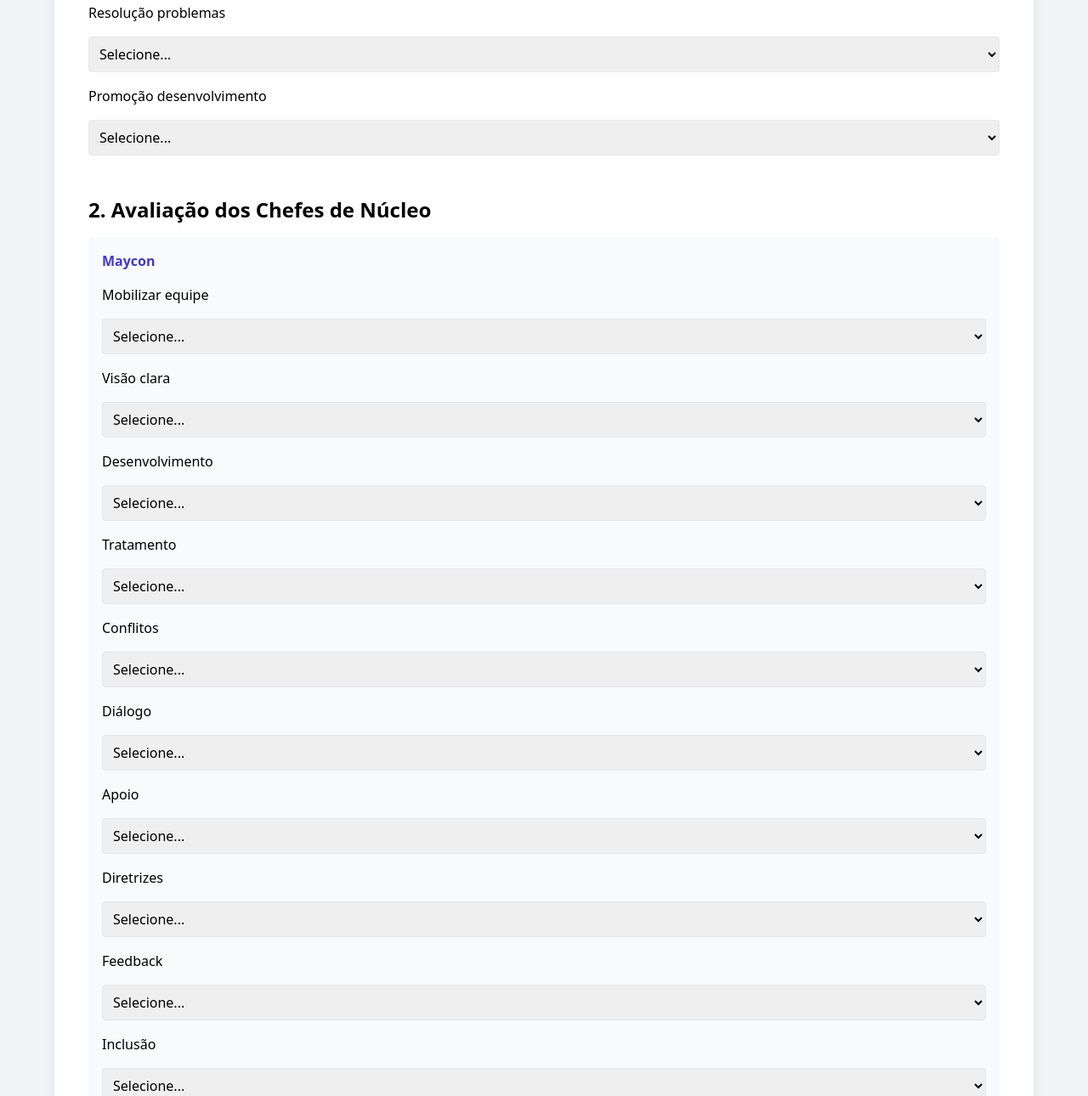
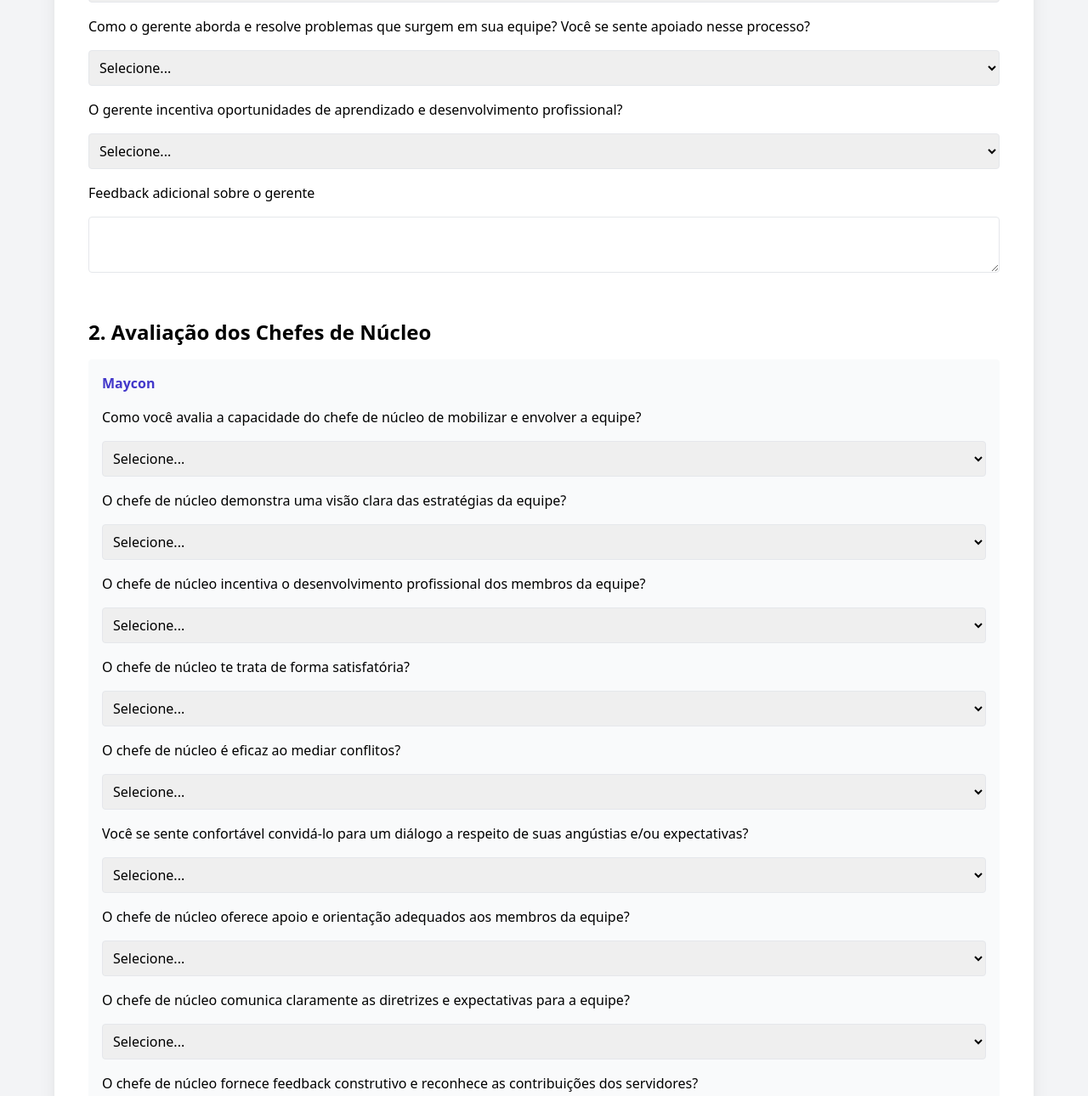
Before and after one commit to marcosxxz/avaliacaogti, a website: page index.html in a window 1280 px wide. Shown: the part 1279-2569 px from the top of the page at 85% size. Drawn offline with nearby package versions, Linux system fonts and the light colour scheme.

Commit message:
Update index.html

```diff
--- a/index.html
+++ b/index.html
@@ -8,7 +8,7 @@
 </head>
 <body class="bg-gray-100 min-h-screen flex flex-col items-center p-6">
   <div class="w-full max-w-6xl bg-white shadow-xl rounded-xl p-10">
-    <h1 class="text-3xl font-bold text-center text-indigo-700 mb-2">📊 Avaliação 360°</h1>
+    <h1 class="text-3xl font-bold text-center text-indigo-700 mb-6">📊 Avaliação 360°</h1>
     <form id="form360" class="space-y-12">
 
       <!-- Identificação -->
@@ -56,10 +56,7 @@
   <script>
     const todosColegas = ["Keila","Ariel","Dante","Alex","Sayonara","Rafael","Marcus","Jaqueline","Glaucio","Lucélio","Eduardo"];
 
-    const opcoes5 = ["Muito Insatisfatório","Insatisfatório","Regular","Satisfatório","Muito Satisfatório"];
-    const valores5 = [1,2,3,4,5];
-
-    function criarSelect(name, label, obrigatorio=true, opcoes=opcoes5, valores=valores5) {
+    function criarSelect(name, label, obrigatorio=true, opcoes=["Muito Insatisfatório","Insatisfatório","Regular","Satisfatório","Muito Satisfatório"]) {
       let html = `<label class="block mb-2">${label}</label>`;
       html += `<select name="${name}" class="w-full border rounded p-2 mb-4" ${obrigatorio ? "required" : ""}>`;
       html += `<option value="">${obrigatorio ? "Selecione..." : "(Opcional) Selecione..."}</option>`;
@@ -68,63 +65,97 @@
       return html;
     }
 
-    // --- Gerente ---
-    const gerentePerguntas = [
-      "Mobilizar equipe","Feedback","Comunicação","Conflitos","Empatia","Apoio","Reconhecimento",
-      "Periodicidade feedback","Clima de confiança","Expectativas","Resolução problemas","Promoção desenvolvimento"
+    // --- Gerente (todas as perguntas completas) ---
+    const perguntasGerente = [
+      { id:"mobilizar", txt:"Como você avalia a capacidade do gerente de mobilizar e envolver a equipe?" },
+      { id:"feedback", txt:"Exerce o feedback, praticando o elogio e a crítica, reconhecendo e compartilhando resultados com a equipe." },
+      { id:"comunicacao", txt:"O gerente comunica informações de forma clara e eficiente?" },
+      { id:"conflitos", txt:"Como o gerente lida com conflitos dentro da equipe? Você se sente ouvido durante esses momentos?" },
+      { id:"empatia", txt:"O gerente demonstra respeito e empatia em suas interações com os membros da equipe?" },
+      { id:"apoio", txt:"O gerente está disponível para oferecer apoio quando necessário? Como você avalia a sua acessibilidade?" },
+      { id:"reconhecimento", txt:"O gerente reconhece e valoriza o trabalho dos servidores?" },
+      { id:"periodicidade", txt:"Você recebe feedback do seu gerente em uma periodicidade satisfatória?" },
+      { id:"confianca", txt:"Você se sente à vontade para expressar suas preocupações e opiniões ao gerente?" },
+      { id:"expectativas", txt:"O gerente comunica claramente as expectativas em relação ao seu trabalho?" },
+      { id:"resolucao", txt:"Como o gerente aborda e resolve problemas que surgem em sua equipe? Você se sente apoiado nesse processo?" },
+      { id:"desenvolvimento", txt:"O gerente incentiva oportunidades de aprendizado e desenvolvimento profissional?" }
     ];
     document.getElementById("gerente-container").innerHTML =
-      gerentePerguntas.map((p,i)=> criarSelect("gerente_"+i,p,true)).join("");
+      perguntasGerente.map(p => criarSelect("gerente_"+p.id, p.txt, true)).join("") +
+      `<label class="block mb-2">Feedback adicional sobre o gerente</label><textarea name="gerente_extra" class="w-full border rounded p-2"></textarea>`;
 
-    // --- Chefes ---
-    const chefePerguntas = ["Mobilizar equipe","Visão clara","Desenvolvimento","Tratamento","Conflitos",
-      "Diálogo","Apoio","Diretrizes","Feedback","Inclusão","Gestão conflitos","Facilitação","Empatia","Proatividade"];
-    document.getElementById("maycon-container").innerHTML =
-      "<h3 class='font-bold mb-2 text-indigo-700'>Maycon</h3>" + chefePerguntas.map((p,i)=> criarSelect("maycon_"+i,p,true)).join("");
-    document.getElementById("luciane-container").innerHTML =
-      "<h3 class='font-bold mb-2 text-indigo-700'>Luciane</h3>" + chefePerguntas.map((p,i)=> criarSelect("luciane_"+i,p,true)).join("");
+    // --- Chefes (Maycon e Luciane com todas as perguntas completas) ---
+    const perguntasChefe = [
+      { id:"mobilizar", txt:"Como você avalia a capacidade do chefe de núcleo de mobilizar e envolver a equipe?" },
+      { id:"visao", txt:"O chefe de núcleo demonstra uma visão clara das estratégias da equipe?" },
+      { id:"desenvolvimento", txt:"O chefe de núcleo incentiva o desenvolvimento profissional dos membros da equipe?" },
+      { id:"tratamento", txt:"O chefe de núcleo te trata de forma satisfatória?" },
+      { id:"conflitos", txt:"O chefe de núcleo é eficaz ao mediar conflitos?" },
+      { id:"dialogo", txt:"Você se sente confortável convidá-lo para um diálogo a respeito de suas angústias e/ou expectativas?", opcoes:["Totalmente Desconfortável","Desconfortável","Neutro","Confortável","Muito Confortável"] },
+      { id:"apoio", txt:"O chefe de núcleo oferece apoio e orientação adequados aos membros da equipe?", opcoes:["Não oferece apoio","Apoio insuficiente","Apoio adequado","Apoio bom","Apoio excelente"] },
+      { id:"diretrizes", txt:"O chefe de núcleo comunica claramente as diretrizes e expectativas para a equipe?", opcoes:["Nunca","Raramente","Às vezes","Frequentemente","Sempre"] },
+      { id:"feedback", txt:"O chefe de núcleo fornece feedback construtivo e reconhece as contribuições dos servidores?", opcoes:["Nunca","Raramente","Às vezes","Frequentemente","Sempre"] },
+      { id:"inclusao", txt:"O chefe de núcleo promove um ambiente inclusivo, onde todos se sentem valorizados e respeitados?", opcoes:["Nunca","Raramente","Às vezes","Frequentemente","Sempre"] },
+      { id:"gestao", txt:"Como o chefe de núcleo lida com conflitos dentro da equipe? Você se sente confortável trazendo problemas ou preocupações para ele(a)?", opcoes:["Totalmente Desconfortável","Desconfortável","Neutro","Confortável","Muito Confortável"] },
+      { id:"facilitacao", txt:"O chefe de núcleo incentiva e facilita o desenvolvimento profissional dos membros da equipe?", opcoes:["Nunca","Raramente","Às vezes","Frequentemente","Sempre"] },
+      { id:"empatia", txt:"O chefe de núcleo demonstra empatia e escuta ativamente as preocupações dos servidores?", opcoes:["Nunca","Raramente","Às vezes","Frequentemente","Sempre"] },
+      { id:"proatividade", txt:"O chefe de núcleo encoraja a iniciativa e a proatividade entre os servidores?", opcoes:["Nunca","Raramente","Às vezes","Frequentemente","Sempre"] }
+    ];
 
-    // --- Colegas ---
-    const colegasPerguntas = ["Colaboração","Comunicação","Empatia","Conflitos","Proatividade"];
-    const colegasContainer = document.getElementById("colegas-container");
-    const secaoColegas = document.getElementById("secaoColegas");
+    function renderChefe(containerId, nome){
+      document.getElementById(containerId).innerHTML =
+        `<h3 class='font-bold mb-2 text-indigo-700'>${nome}</h3>` +
+        perguntasChefe.map(p => criarSelect(nome.toLowerCase()+"_"+p.id, p.txt, true, p.opcoes || undefined)).join("") +
+        `<label class="block mb-2">Feedback adicional sobre ${nome}</label><textarea name="${nome.toLowerCase()}_extra" class="w-full border rounded p-2"></textarea>`;
+    }
+    renderChefe("maycon-container","Maycon");
+    renderChefe("luciane-container","Luciane");
+
+    // --- Colegas (perguntas opcionais) ---
+    const perguntasColegas = [
+      {id:"colab", txt:"Como você avalia a sua colaboração comigo em projetos e atividades da equipe?"},
+      {id:"positivo", txt:"Você sente que eu contribuo de maneira positiva para o trabalho em equipe?"},
+      {id:"comunicacao", txt:"Como você avalia nossa comunicação? Eu sou claro e acessível nas minhas interações?"},
+      {id:"ideias", txt:"Você se sente à vontade para compartilhar suas ideias e preocupações comigo?", opcoes:["Nunca","Raramente","Às vezes","Frequentemente","Sempre"]},
+      {id:"empatia", txt:"Eu demonstro apoio e empatia em nossas interações?", opcoes:["Nunca","Raramente","Às vezes","Frequentemente","Sempre"]},
+      {id:"conflitos", txt:"Como você avalia minha habilidade em lidar com conflitos ou desavenças?"},
+      {id:"problemas", txt:"Você se sente confortável trazendo problemas para mim?", opcoes:["Nunca","Raramente","Às vezes","Frequentemente","Sempre"]},
+      {id:"proatividade", txt:"Você percebe que eu sou proativo e tomo iniciativa nas atividades da equipe?", opcoes:["Nunca","Raramente","Às vezes","Frequentemente","Sempre"]}
+    ];
+    const colegasContainer=document.getElementById("colegas-container");
+    const secaoColegas=document.getElementById("secaoColegas");
     document.getElementById("respondente").addEventListener("change", function(){
-      const resp = this.value;
+      const resp=this.value;
       if(!resp){ secaoColegas.style.display="none"; return; }
-      const colegas = todosColegas.filter(n => n!==resp);
+      const colegas=todosColegas.filter(n=>n!==resp);
       colegasContainer.innerHTML = colegas.map(nome=>{
         return `<div class="p-4 border rounded bg-gray-50">
           <h3 class="text-lg font-medium mb-2 text-indigo-700">${nome}</h3>
-          ${colegasPerguntas.map((p,i)=> criarSelect(nome.toLowerCase()+"_"+i,p,false)).join("")}
+          ${perguntasColegas.map(p=> criarSelect(nome.toLowerCase()+"_"+p.id,p.txt,false,p.opcoes || undefined)).join("")}
+          <label class="block mb-2">Feedback adicional sobre ${nome}</label>
+          <textarea name="${nome.toLowerCase()}_extra" class="w-full border rounded p-2"></textarea>
         </div>`;
       }).join("");
       secaoColegas.style.display="block";
     });
 
-    // --- Gráfico ---
-    const ctx = document.getElementById("graficoResultados").getContext("2d");
-    const labels = ["Gerente","Maycon","Luciane",...todosColegas];
-    const grafico = new Chart(ctx, {
+    // --- Gráfico (apenas simulação por agora) ---
+    const ctx=document.getElementById("graficoResultados").getContext("2d");
+    const labels=["Gerente","Maycon","Luciane",...todosColegas];
+    const grafico=new Chart(ctx,{
       type:"bar",
-      data:{ labels, datasets:[{label:"Média", data:Array(labels.length).fill(0), backgroundColor:"rgba(79,70,229,0.6)"}]},
-      options:{ scales:{ y:{beginAtZero:true, max:5} } }
+      data:{labels:labels,datasets:[{label:"Média",data:Array(labels.length).fill(0),backgroundColor:"rgba(79,70,229,0.6)"}]},
+      options:{scales:{y:{beginAtZero:true,max:5}}}
     });
 
     // --- Submissão ---
-    document.getElementById("form360").addEventListener("submit", function(e){
+    document.getElementById("form360").addEventListener("submit",function(e){
       e.preventDefault();
-      const dados = Object.fromEntries(new FormData(this).entries());
-
-      // envia para o backend Node (Render)
-      fetch("/salvar", {
-        method:"POST",
-        headers:{ "Content-Type":"application/json" },
-        body: JSON.stringify(dados)
-      }).then(r=>r.json()).then(res=>console.log("✅ Salvo:",res));
-
+      const dados=Object.fromEntries(new FormData(this).entries());
+      fetch("/salvar",{method:"POST",headers:{"Content-Type":"application/json"},body:JSON.stringify(dados)})
+        .then(r=>r.json()).then(res=>console.log("✅ Salvo:",res));
       alert("✅ Avaliação registrada!");
-      this.reset();
-      secaoColegas.style.display="none";
+      this.reset(); secaoColegas.style.display="none";
     });
   </script>
 </body>
```
